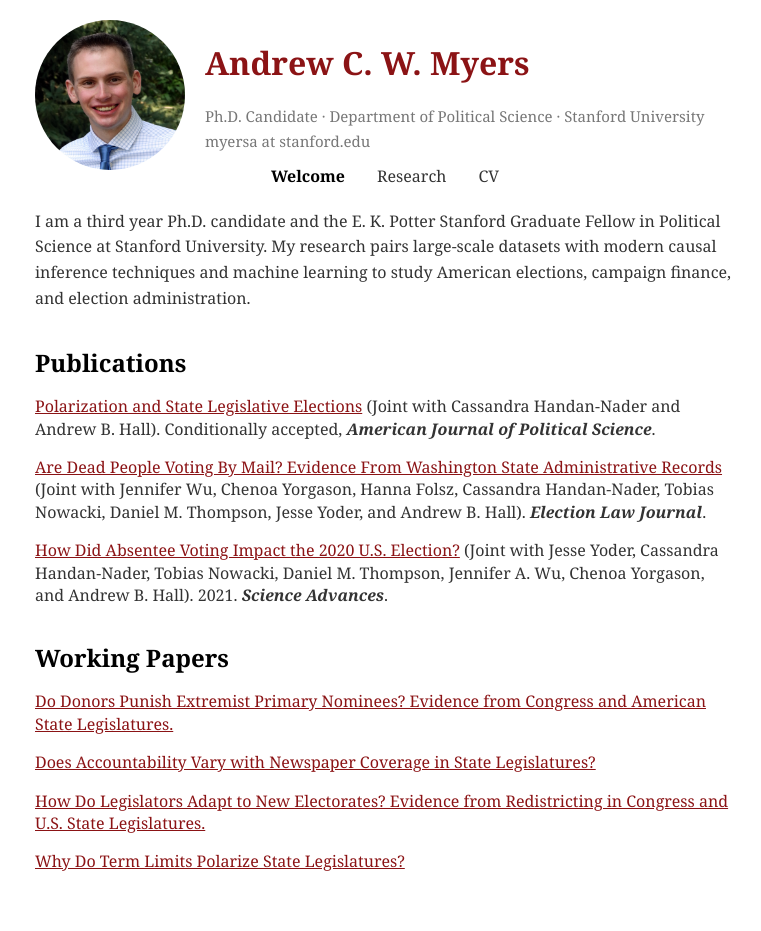
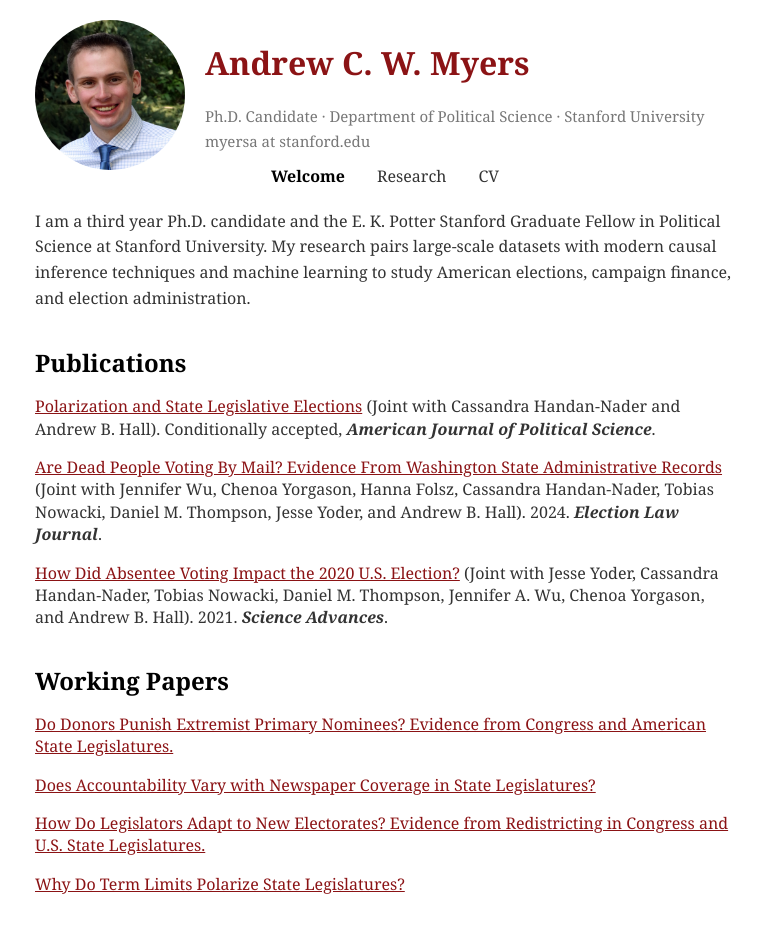
Before and after one commit to AndyMyersSkol/AndyMyersSkol.github.io, a Jekyll site: the page index.html, which Jekyll copies as it is, in a window 1280 px wide. Shown: the whole page, without its empty margins (255-1016 px from the left). Built offline with Jekyll 4.4.1, drawn with Linux system fonts in a browser that asks for light colours; before the commit the page ends 909 px from its top, so only the background shows below that.

Commit message:
Update index.html

```diff
--- a/index.html
+++ b/index.html
@@ -53,7 +53,7 @@
       </p>
 
         <p>
-        <a target="_blank" class="bib" href="/documents/wu_et_al_fraud.pdf">Are Dead People Voting By Mail? Evidence From Washington State Administrative Records</a> (Joint with Jennifer Wu, Chenoa Yorgason, Hanna Folsz, Cassandra Handan-Nader, Tobias Nowacki, Daniel M. Thompson, Jesse Yoder, and Andrew B. Hall). <i><b>Election Law Journal</b></i>.
+        <a target="_blank" class="bib" href="/documents/wu_et_al_fraud.pdf">Are Dead People Voting By Mail? Evidence From Washington State Administrative Records</a> (Joint with Jennifer Wu, Chenoa Yorgason, Hanna Folsz, Cassandra Handan-Nader, Tobias Nowacki, Daniel M. Thompson, Jesse Yoder, and Andrew B. Hall). 2024. <i><b>Election Law Journal</b></i>.
       </p>
 
         <p>
```
